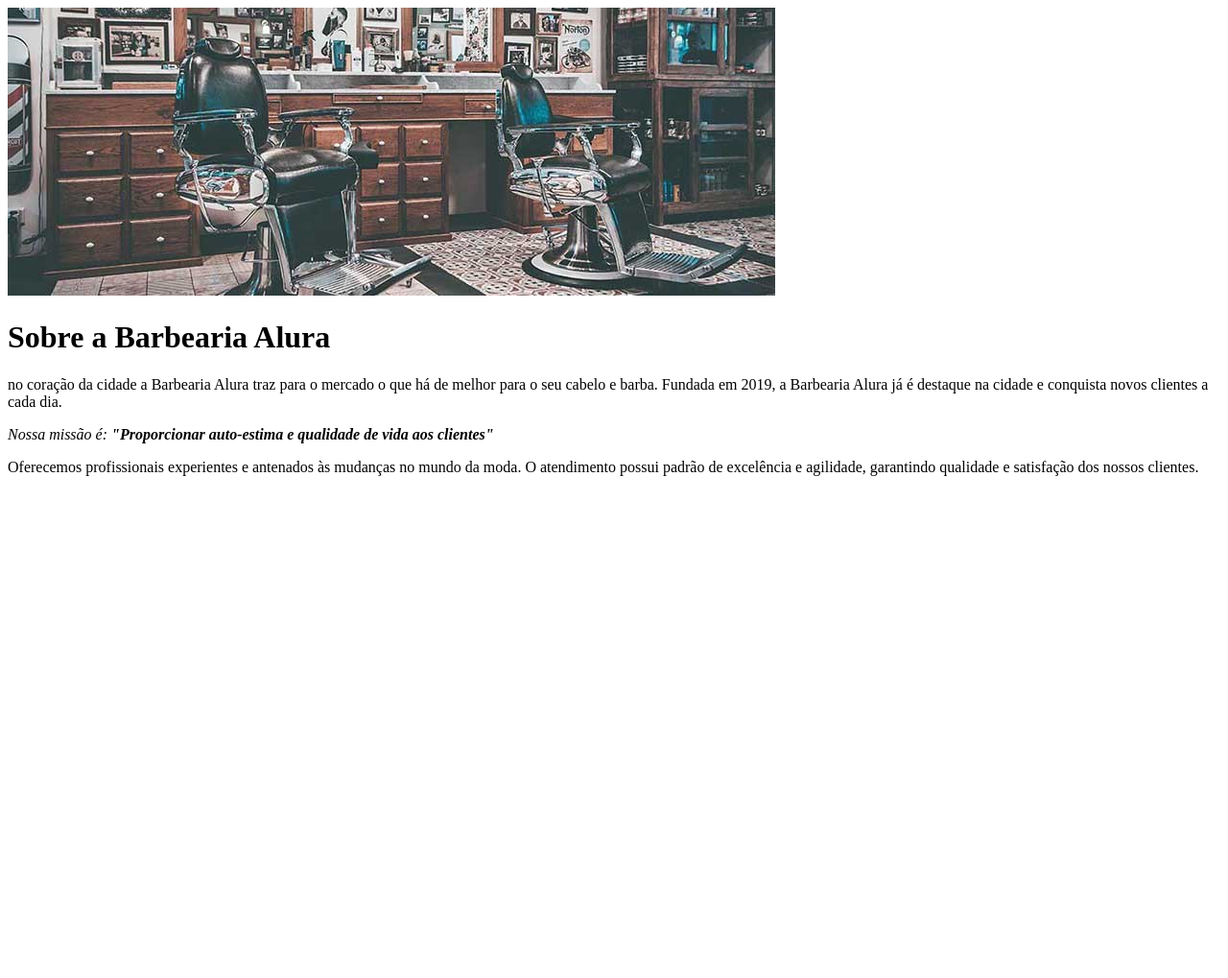
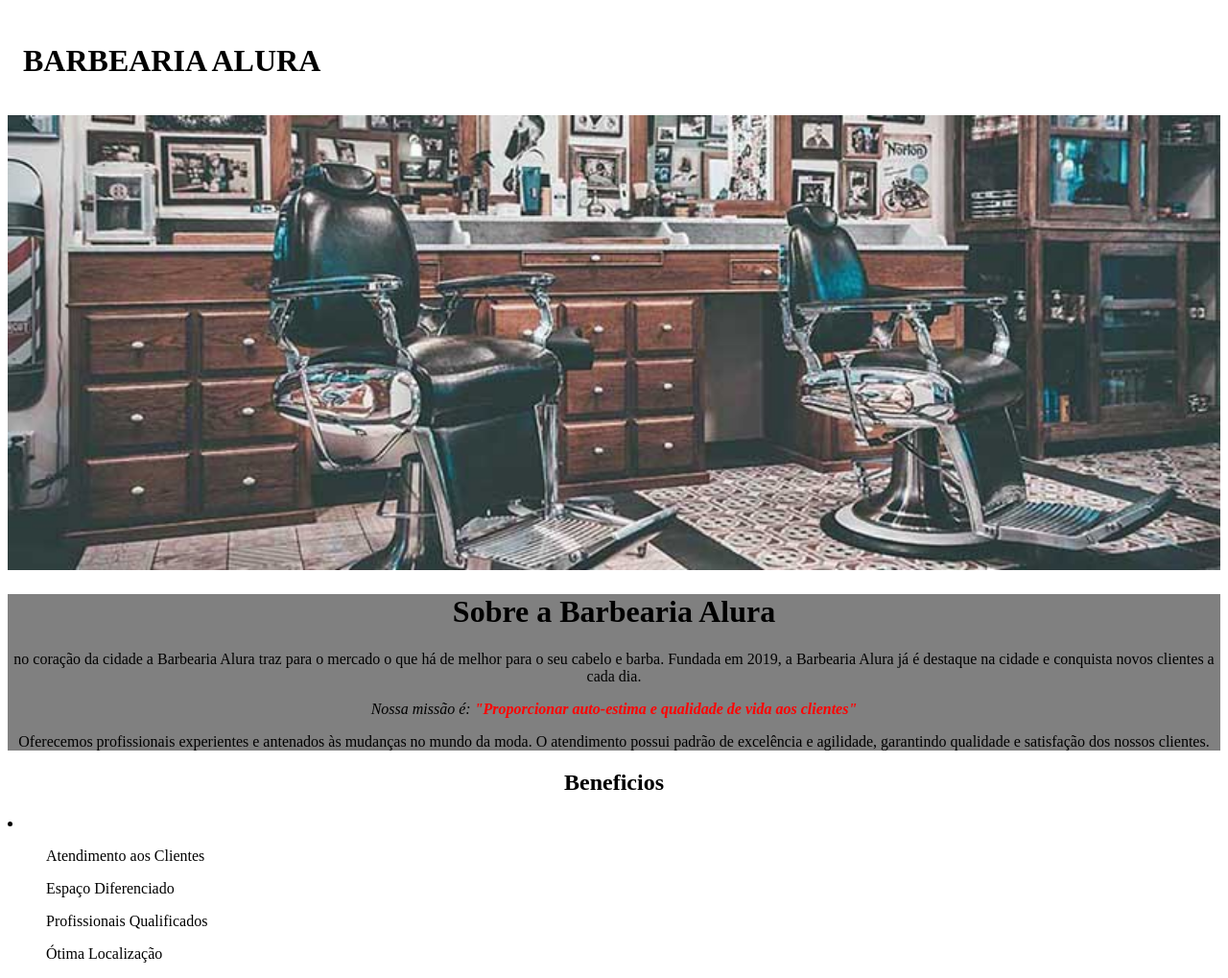
Before and after one commit to mavislopes/barbeariaaluramavi1b, a plain HTML site: page index.html in a window 1280 px wide. Shown: the whole page at 96% size. Before the commit the page ends 800 px from the top, so only its background shows below. Drawn offline with Linux system fonts and the light colour scheme.

Commit message:
Update index.html
.

```diff
--- a/index.html
+++ b/index.html
@@ -8,17 +8,36 @@
     <link rel="stylesheet" href="style.css">
 </head>
 <body>
-    <img src="banner.jpg" alt="" srcset="">
+
+<header class="titulo">
+  <h1>BARBEARIA ALURA</h1>
+</header>
+
+    <img class="imagem" src="banner.jpg" alt="">
+    <div class="principal">
   <h1>Sobre a Barbearia Alura</h1>
     <p class="paragrafo1">no coração da cidade a </strong> Barbearia Alura </strong> traz para o mercado o que há
     de melhor para o seu cabelo e barba. Fundada em 2019, a Barbearia Alura já é
     destaque na cidade e conquista novos clientes a cada dia. </p>
 
-    <p class="paragrafo2"><em> Nossa missão é: <strong> "Proporcionar auto-estima e qualidade de vida aos clientes"</strong></em></p>
+    <p class="paragrafo2"><em> Nossa missão é: <strong class="destaque"> "Proporcionar
+     auto-estima e qualidade de vida aos clientes"</strong></em></p>
 
     <p class="paragrafo3">Oferecemos profissionais experientes e antenados às mudanças no mundo
         da moda. O atendimento possui padrão de excelência e agilidade,
         garantindo qualidade e satisfação dos nossos clientes.</p>
+        </div>
+
+        <h2 class="Beneficios">Beneficios</h2>
+
+        <li>
+
+        <ul> Atendimento aos Clientes </ul>
+           <ul>Espaço Diferenciado</ul>
+           <ul> Profissionais Qualificados </ul>
+           <ul> Ótima Localização </ul>
+
+        </li>
 
 </body>
 </html>
```
